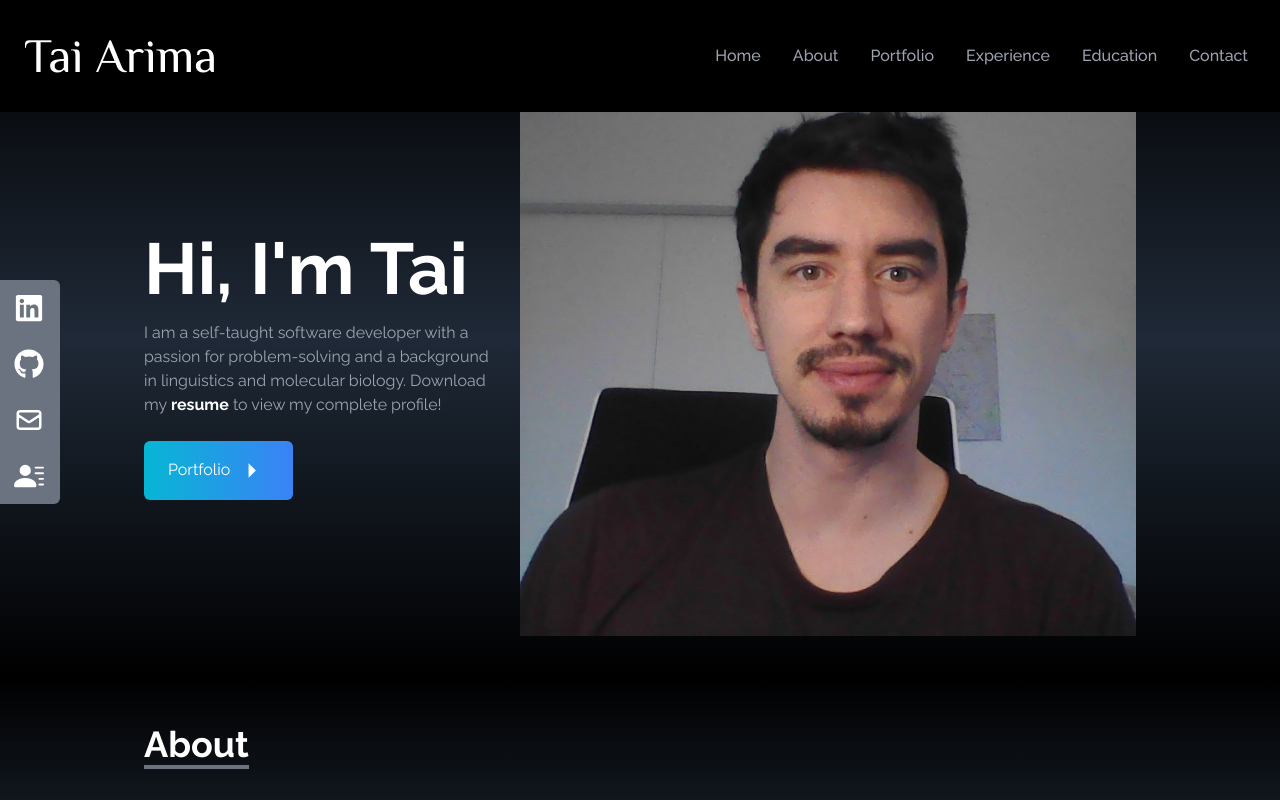
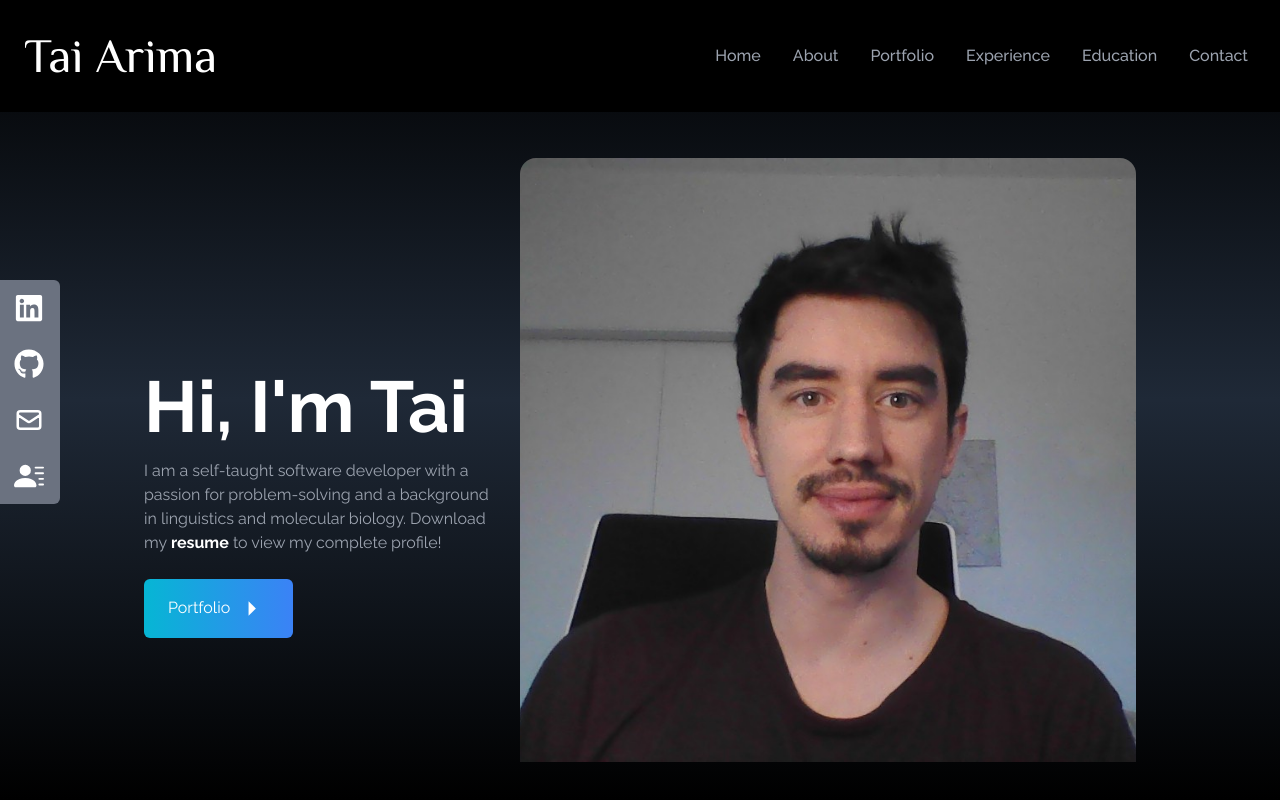
Before and after one commit to taiarima/portfolio-site, a React (Create React App) app: page / in a window 1280 px wide. Shown: the top 800 px of the page. Built offline with nearby package versions, Linux system fonts and the light colour scheme.

Commit message:
Fixed issue with home text being concealed by nav.

```diff
--- a/src/components/Home.jsx
+++ b/src/components/Home.jsx
@@ -7,10 +7,11 @@ const Home = () => {
   return (
     <div
       name="home"
-      className="w-full bg-gradient-to-b from-black via-gray-800 to-black overflow-y-auto pt-8"
+      className="w-full bg-gradient-to-b from-black via-gray-800 to-black overflow-y-auto pt-8 h-screen"
     >
-      <div className="max-w-screen-lg mx-auto flex flex-col items-center justify-center h-full px-4 md:flex-row">
+      <div className="max-w-screen-lg mx-auto flex flex-col items-center justify-center h-full px-4 md:flex-row mt-16">
         <div className="flex flex-col justify-center h-full">
+          <br />
           <h2 className="text-4xl sm:text-7xl font-bold text-white pt-8">
             Hi, I'm Tai
           </h2>
--- a/tailwind.config.js
+++ b/tailwind.config.js
@@ -5,6 +5,7 @@ module.exports = {
     extend: {
       screens: {
         wide: { min: "1125px" },
+        md: "800px",
       },
     },
     fontFamily: {
```
